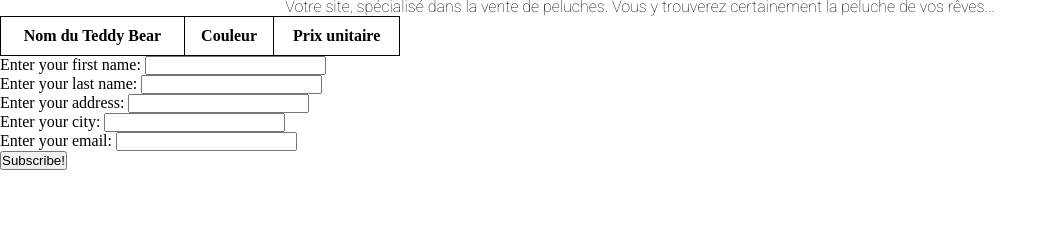
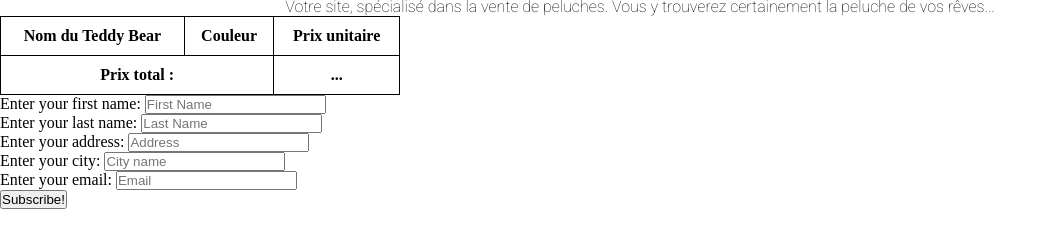
Before and after one commit to Kaerbran/MatthiasAznarSchwarz_5bis_13032021, a website: page panier.html in a window 1280 px wide. Shown: the part 116-364 px from the top of the page, without its empty margins (0-1047 px from the left). Drawn offline with Linux system fonts and the light colour scheme.

Commit message:
added a colum for the price

```diff
--- a/panier.html
+++ b/panier.html
@@ -32,37 +32,43 @@
                 <td>Couleur</td>
                 <td>Prix unitaire</td>
               </tr>
+              -->
             </tbody>
-              -->
+            <thead>
+              <tr>
+                <th colspan="2">Prix total :</th>
+                <th id="summePriceBasket">...</th>
+              </tr>
+            </thead>
         </table>
 
         <!--
             Un formulaire avec des verifications, pour qu'on ne puisse pas saisir n'importe quoi
             firstName, lastName, address, city et email
         -->
-        <form action="" method="POST" class="form-example">
+        <form class="form-example" id="formTeddy">
             <div class="form-example">
-              <label for="name">Enter your first name: </label>
-              <input type="text" name="firstName" id="firstName" required>
+              <label for="name" id="firstName">Enter your first name: </label>
+              <input type="text" name="firstName" placeholder="First Name" id="firstName" required>
             </div>
             <div class="form-example">
-              <label for="lastName">Enter your last name: </label>
-              <input type="text" name="lastName" id="lastName" required>
+              <label for="lastName" id="lastName">Enter your last name: </label>
+              <input type="text" name="lastName" id="lastName" placeholder="Last Name" required>
             </div>
             <div class="form-example">
-                <label for="address">Enter your address: </label>
-                <input type="text" name="address" id="address" required>
+                <label for="address" id="adress">Enter your address: </label>
+                <input type="text" name="address" id="address" placeholder="Address" required>
             </div>
             <div class="form-example">
-                <label for="city">Enter your city: </label>
-                <input type="text" name="city" id="city" required>
+                <label for="city" id="city">Enter your city: </label>
+                <input type="text" name="city" id="city" placeholder="City name" required>
             </div>
             <div class="form-example">
-                <label for="email">Enter your email: </label>
-                <input type="email" name="email" id="email" required>
+                <label for="email" id="email">Enter your email: </label>
+                <input type="email" name="email" id="email" placeholder="Email" required>
               </div>
             <div class="form-example">
-              <input type="submit" value="Subscribe!">
+              <input type="submit" id="bttFormSend" value="Subscribe!" enable="true">
             </div>
         </form>
 
```
